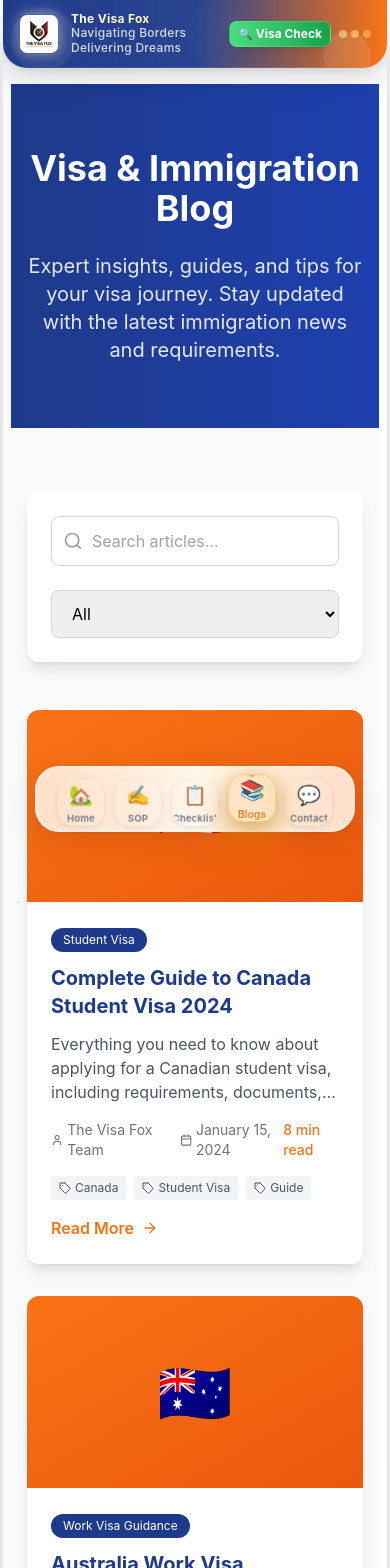
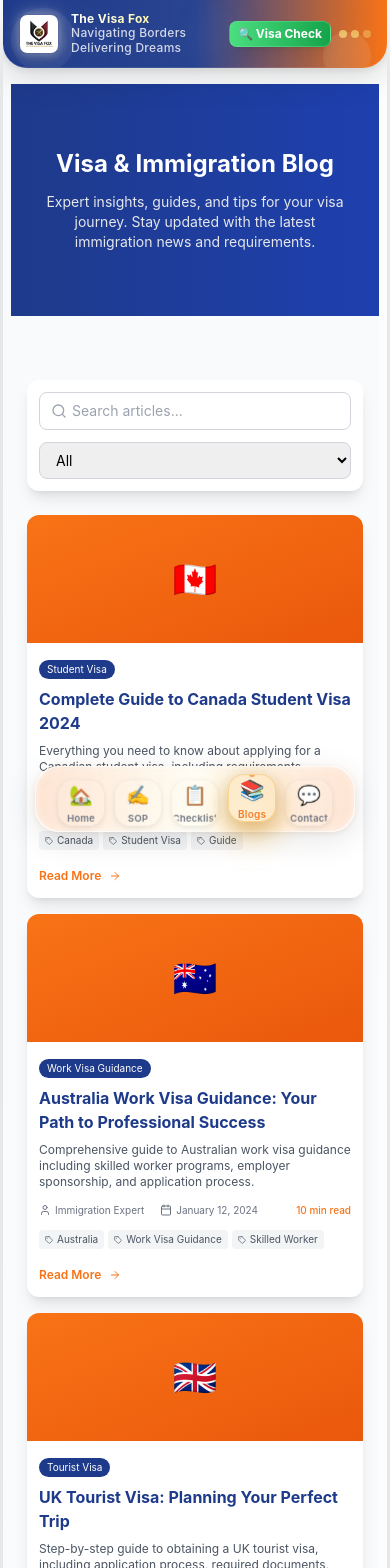
Before and after one commit to thevisafox-ux/the-visa-fox, a React (Create React App) app: page /blogs in a window 390 px wide. Shown: the top 1568 px of the page. Built offline with nearby package versions, Linux system fonts and the light colour scheme.

Commit message:
Full optimize Blog page for mobile - reduce spacing, optimize text sizes, and improve responsive design

```diff
--- a/src/pages/Blogs.tsx
+++ b/src/pages/Blogs.tsx
@@ -128,10 +128,10 @@ const Blogs: React.FC = () => {
               transition={{ duration: 0.6 }}
               className="text-center"
             >
-              <h1 className="text-4xl md:text-5xl font-bold mb-6">
+              <h1 className="text-2xl md:text-3xl lg:text-4xl xl:text-5xl font-bold mb-3 md:mb-6">
                 Visa & Immigration Blog
               </h1>
-              <p className="text-xl text-gray-200 max-w-3xl mx-auto">
+              <p className="text-sm md:text-base lg:text-xl text-gray-200 max-w-3xl mx-auto px-2 md:px-0">
                 Expert insights, guides, and tips for your visa journey.
                 Stay updated with the latest immigration news and requirements.
               </p>
@@ -147,19 +147,19 @@ const Blogs: React.FC = () => {
             initial={{ opacity: 0, y: 30 }}
             animate={{ opacity: 1, y: 0 }}
             transition={{ duration: 0.6 }}
-            className="mb-12"
+            className="mb-6 md:mb-12"
           >
-            <div className="card p-6">
-              <div className="grid grid-cols-1 md:grid-cols-2 gap-6">
+            <div className="card p-3 md:p-6">
+              <div className="grid grid-cols-1 md:grid-cols-2 gap-3 md:gap-6">
                 {/* Search */}
                 <div className="relative">
-                  <Search className="absolute left-3 top-1/2 transform -translate-y-1/2 text-gray-400 w-5 h-5" />
+                  <Search className="absolute left-3 top-1/2 transform -translate-y-1/2 text-gray-400 w-4 h-4 md:w-5 md:h-5" />
                   <input
                     type="text"
                     placeholder="Search articles..."
                     value={searchTerm}
                     onChange={(e) => setSearchTerm(e.target.value)}
-                    className="w-full pl-10 pr-4 py-3 border border-gray-300 rounded-lg focus:ring-2 focus:ring-saffron focus:border-transparent"
+                    className="w-full pl-8 md:pl-10 pr-3 md:pr-4 py-2 md:py-3 border border-gray-300 rounded-lg focus:ring-2 focus:ring-saffron focus:border-transparent text-sm md:text-base"
                   />
                 </div>
 
@@ -168,7 +168,7 @@ const Blogs: React.FC = () => {
                   <select
                     value={selectedCategory}
                     onChange={(e) => setSelectedCategory(e.target.value)}
-                    className="w-full px-4 py-3 border border-gray-300 rounded-lg focus:ring-2 focus:ring-saffron focus:border-transparent"
+                    className="w-full px-3 md:px-4 py-2 md:py-3 border border-gray-300 rounded-lg focus:ring-2 focus:ring-saffron focus:border-transparent text-sm md:text-base"
                   >
                     {categories.map((category) => (
                       <option key={category} value={category}>{category}</option>
@@ -180,7 +180,7 @@ const Blogs: React.FC = () => {
           </motion.div>
 
           {/* Blog Grid */}
-          <div className="grid grid-cols-1 md:grid-cols-2 lg:grid-cols-3 gap-8">
+          <div className="grid grid-cols-1 md:grid-cols-2 lg:grid-cols-3 gap-4 md:gap-6 lg:gap-8">
             {filteredBlogs.map((blog, index) => (
               <motion.div
                 key={blog.id}
@@ -190,54 +190,54 @@ const Blogs: React.FC = () => {
                 className="card overflow-hidden hover:shadow-xl transition-shadow duration-300"
               >
                 {/* Blog Image */}
-                <div className="h-48 bg-gradient-to-br from-saffron to-fox-orange flex items-center justify-center text-6xl">
+                <div className="h-32 md:h-48 bg-gradient-to-br from-saffron to-fox-orange flex items-center justify-center text-4xl md:text-6xl">
                   {blog.image}
                 </div>
 
                 {/* Blog Content */}
-                <div className="p-6">
+                <div className="p-3 md:p-6">
                   {/* Category Badge */}
-                  <div className="mb-3">
-                    <span className="inline-block bg-navy text-white text-xs px-3 py-1 rounded-full">
+                  <div className="mb-2 md:mb-3">
+                    <span className="inline-block bg-navy text-white text-[10px] md:text-xs px-2 md:px-3 py-0.5 md:py-1 rounded-full">
                       {blog.category}
                     </span>
                   </div>
 
                   {/* Title */}
-                  <h3 className="text-xl font-bold text-navy mb-3 line-clamp-2">
+                  <h3 className="text-base md:text-lg lg:text-xl font-bold text-navy mb-2 md:mb-3 line-clamp-2">
                     <Link to={`/blogs/${blog.id}`} className="hover:text-saffron transition-colors">
                       {blog.title}
                     </Link>
                   </h3>
 
                   {/* Excerpt */}
-                  <p className="text-gray-600 mb-4 line-clamp-3">
+                  <p className="text-gray-600 mb-3 md:mb-4 line-clamp-3 text-xs md:text-sm">
                     {blog.excerpt}
                   </p>
 
                   {/* Meta Information */}
-                  <div className="flex items-center justify-between text-sm text-gray-500 mb-4">
+                  <div className="flex items-center justify-between text-xs md:text-sm text-gray-500 mb-3 md:mb-4">
                     <div className="flex items-center space-x-4">
-                      <div className="flex items-center space-x-1">
-                        <User className="w-4 h-4" />
-                        <span>{blog.author}</span>
-                      </div>
-                      <div className="flex items-center space-x-1">
-                        <Calendar className="w-4 h-4" />
-                        <span>{formatDate(blog.date)}</span>
-                      </div>
+                                              <div className="flex items-center space-x-1">
+                          <User className="w-3 h-3 md:w-4 md:h-4" />
+                          <span className="text-[10px] md:text-xs">{blog.author}</span>
+                        </div>
+                        <div className="flex items-center space-x-1">
+                          <Calendar className="w-3 h-3 md:w-4 md:h-4" />
+                          <span className="text-[10px] md:text-xs">{formatDate(blog.date)}</span>
+                        </div>
                     </div>
-                    <span className="text-saffron font-medium">{blog.readTime}</span>
+                                          <span className="text-saffron font-medium text-[10px] md:text-xs">{blog.readTime}</span>
                   </div>
 
                   {/* Tags */}
-                  <div className="flex flex-wrap gap-2 mb-4">
+                  <div className="flex flex-wrap gap-1 md:gap-2 mb-3 md:mb-4">
                     {blog.tags.map((tag) => (
                       <span
                         key={tag}
-                        className="inline-flex items-center space-x-1 bg-gray-100 text-gray-600 text-xs px-2 py-1 rounded"
+                        className="inline-flex items-center space-x-1 bg-gray-100 text-gray-600 text-[10px] md:text-xs px-1.5 md:px-2 py-0.5 md:py-1 rounded"
                       >
-                        <Tag className="w-3 h-3" />
+                        <Tag className="w-2 h-2 md:w-3 md:h-3" />
                         <span>{tag}</span>
                       </span>
                     ))}
@@ -246,10 +246,10 @@ const Blogs: React.FC = () => {
                   {/* Read More */}
                   <Link
                     to={`/blogs/${blog.id}`}
-                    className="inline-flex items-center space-x-2 text-saffron font-semibold hover:text-fox-orange transition-colors"
+                    className="inline-flex items-center space-x-2 text-saffron font-semibold hover:text-fox-orange transition-colors text-xs md:text-sm"
                   >
                     <span>Read More</span>
-                    <ArrowRight className="w-4 h-4" />
+                    <ArrowRight className="w-3 h-3 md:w-4 md:h-4" />
                   </Link>
                 </div>
               </motion.div>
@@ -276,23 +276,23 @@ const Blogs: React.FC = () => {
             initial={{ opacity: 0, y: 50 }}
             whileInView={{ opacity: 1, y: 0 }}
             transition={{ duration: 0.6 }}
-            className="mt-16"
+            className="mt-8 md:mt-16"
           >
-            <div className="card p-8 bg-gradient-to-r from-saffron to-fox-orange text-white">
+            <div className="card p-4 md:p-8 bg-gradient-to-r from-saffron to-fox-orange text-white">
               <div className="text-center">
-                <h3 className="text-2xl font-bold mb-4">
+                <h3 className="text-lg md:text-xl lg:text-2xl font-bold mb-2 md:mb-4">
                   Stay Updated with Visa News
                 </h3>
-                <p className="text-lg mb-6 opacity-90">
+                <p className="text-sm md:text-base lg:text-lg mb-4 md:mb-6 opacity-90">
                   Get the latest visa updates, tips, and guides delivered to your inbox
                 </p>
-                <div className="max-w-md mx-auto flex space-x-4">
+                <div className="max-w-md mx-auto flex flex-col md:flex-row space-y-2 md:space-y-0 md:space-x-4">
                   <input
                     type="email"
                     placeholder="Enter your email"
-                    className="flex-1 px-4 py-3 rounded-lg text-gray-800 focus:outline-none focus:ring-2 focus:ring-white"
+                    className="flex-1 px-3 md:px-4 py-2 md:py-3 rounded-lg text-gray-800 focus:outline-none focus:ring-2 focus:ring-white text-sm md:text-base"
                   />
-                  <button className="bg-navy hover:bg-indian-blue text-white px-6 py-3 rounded-lg font-semibold transition-colors">
+                  <button className="bg-navy hover:bg-indian-blue text-white px-4 md:px-6 py-2 md:py-3 rounded-lg font-semibold transition-colors text-sm md:text-base">
                     Subscribe
                   </button>
                 </div>
```
Also changed, not shown: 2 other files (tests, documents, lock files or other folders).
